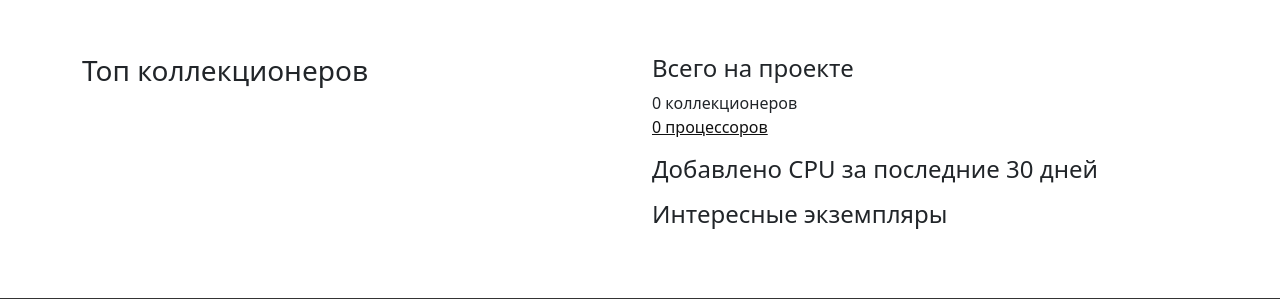
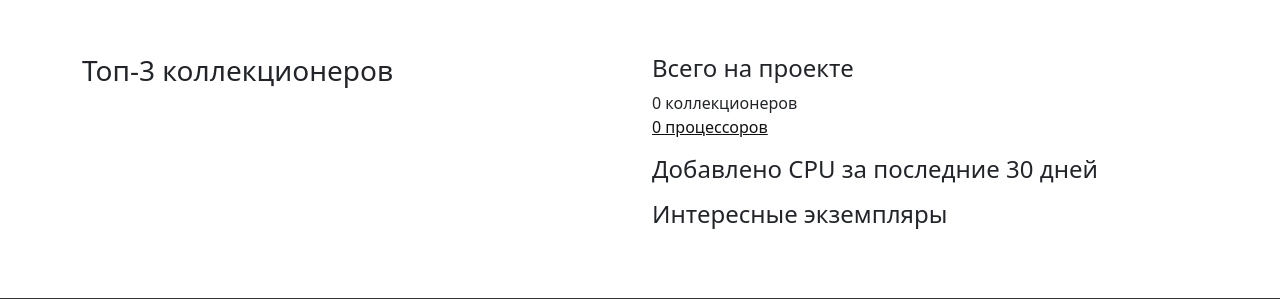
Before and after one commit to renzhin/486, a Django app: page / in a window 1280 px wide. Shown: the part 77-376 px from the top of the page. Run offline with Django 3.2, Linux system fonts and the light colour scheme; data that the repository does not hold is empty; some libraries are stand-ins or nearby versions.

Commit message:
Добавить сортировку в модель Cpu + ограничение выборки для Топ-3 коллекционеров

```diff
--- a/backend/cpus/models.py
+++ b/backend/cpus/models.py
@@ -218,6 +218,7 @@ class Cpu(BaseModel):
     )
 
     class Meta:
+        ordering = ('-purchase_date', '-created_at')
         verbose_name = 'процессор'
         verbose_name_plural = 'Процессоры'
         constraints = (
--- a/backend/cpus/views.py
+++ b/backend/cpus/views.py
@@ -26,7 +26,7 @@ def index(request):
         cpu_count=Count('cpus')
     ).order_by(
         '-cpu_count'
-    )
+    )[0:3]
     cpu_count = Cpu.objects.count()
     cpu_count_suff = suffiks(cpu_count)
     user_count_suff = suffiks(users_list.count())
--- a/backend/templates/cpus/index.html
+++ b/backend/templates/cpus/index.html
@@ -7,7 +7,7 @@
     <div class="container">
       <div class="row">
         <div class="col-xl-6 col-md-7">
-          <h3>Топ коллекционеров</h3>
+          <h3>Топ-3 коллекционеров</h3>
           {% for user in users_list %}
             {% include "includes/user_card.html" %}
           {% endfor %}
```
